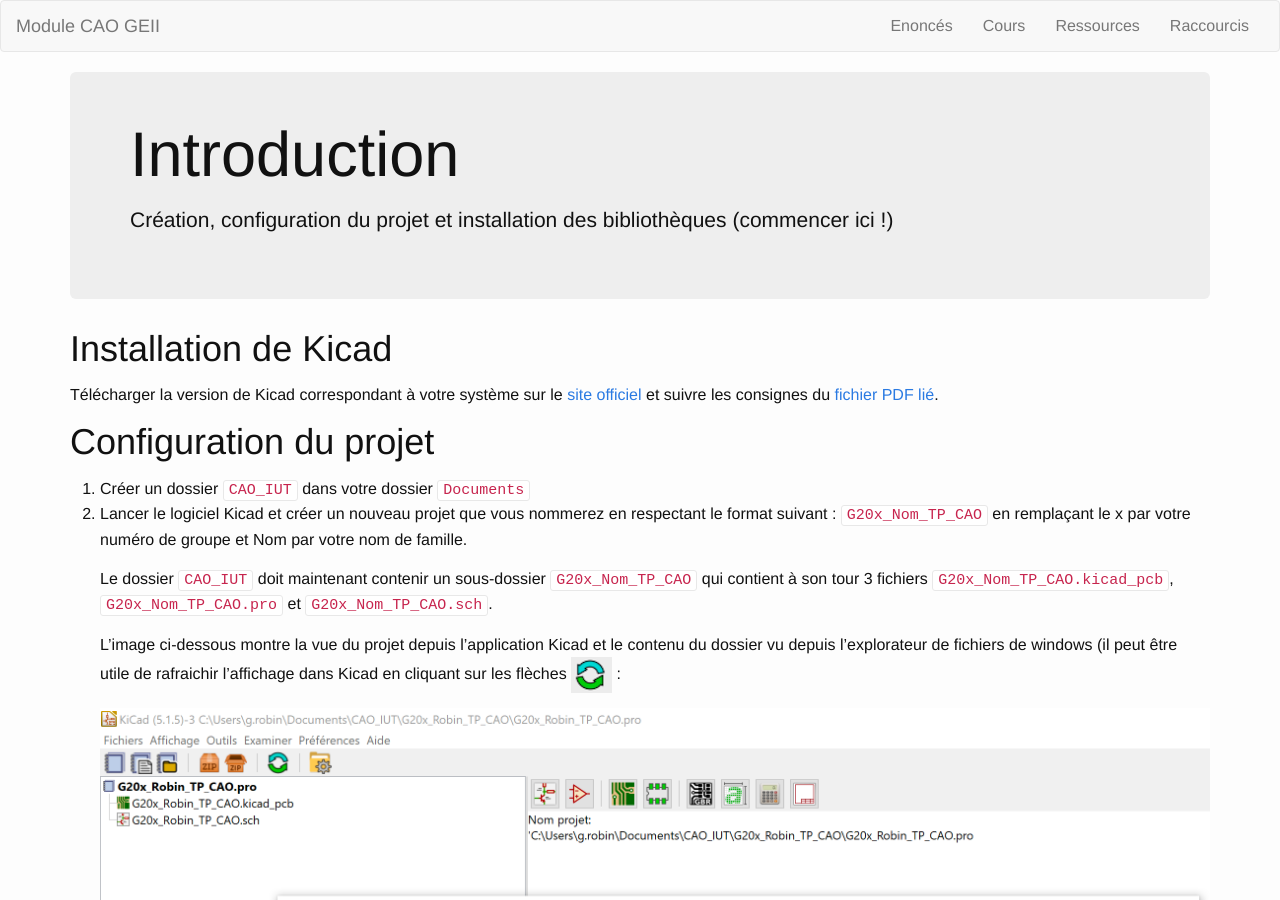
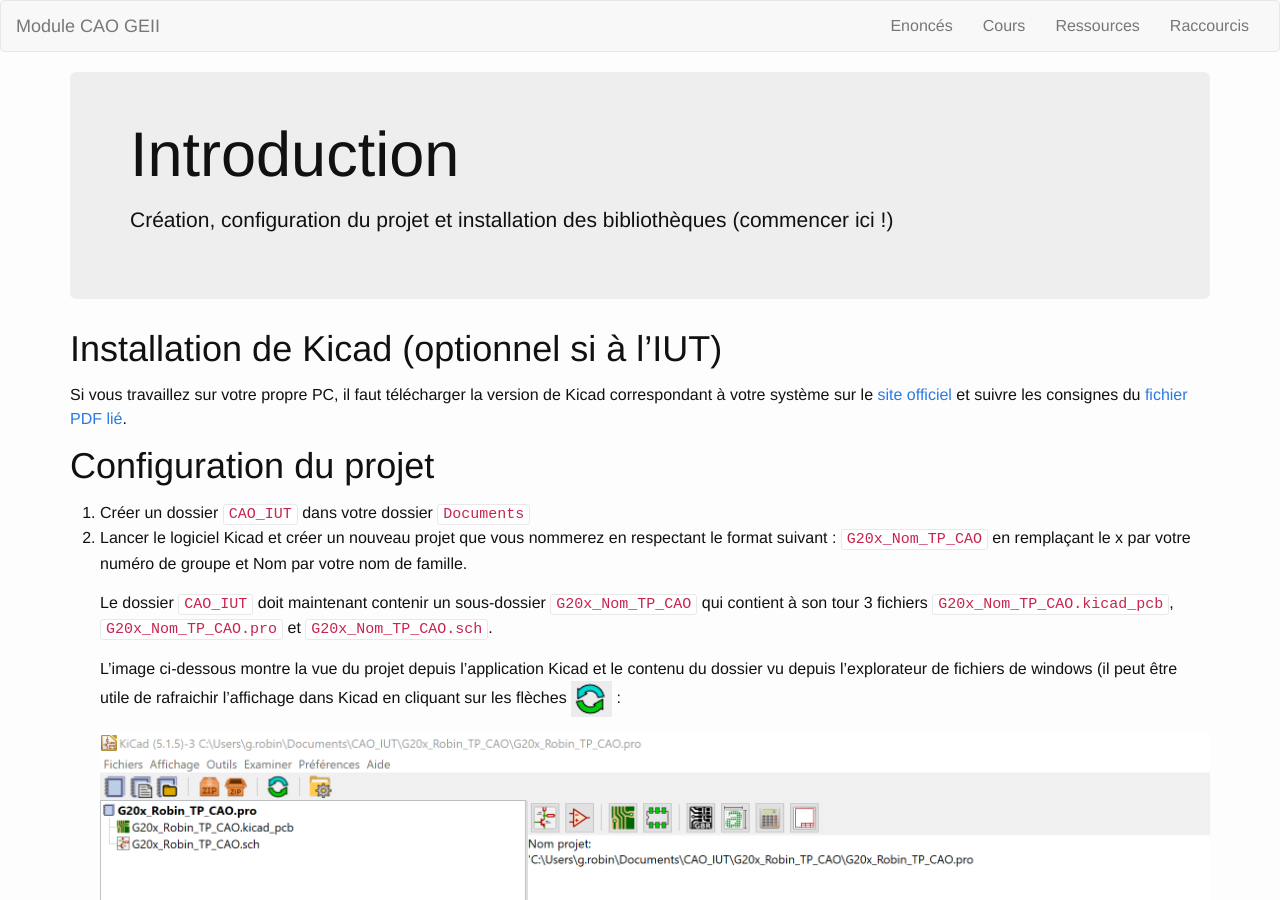
Before and after one commit to geiilyon/cao-geii-lyon, a Jekyll site: the page built from _collection_enonces/tp1.md, in a window 1280 px wide and 900 px high. Built offline with Jekyll 4.4.1, drawn with Linux system fonts in a browser that asks for light colours; nearby versions of some CDN libraries; library files that are not in the unit come from our copies.

Commit message:
Ajout precision sur l'installation si TP fait a l'IUT

```diff
--- a/_collection_enonces/tp1.md
+++ b/_collection_enonces/tp1.md
@@ -4,9 +4,9 @@ layout: page
 excerpt: Création, configuration du projet et installation des bibliothèques (commencer ici !)
 ---
 
-# Installation de Kicad
+# Installation de Kicad (optionnel si à l'IUT)
 
-Télécharger la version de Kicad correspondant à votre système sur le [site officiel](https://www.kicad-pcb.org/download/) et suivre les consignes du [fichier PDF lié]({% include file_link.html file="Installation_KICAD.pdf" %}).
+Si vous travaillez sur votre propre PC, il faut télécharger la version de Kicad correspondant à votre système sur le [site officiel](https://www.kicad-pcb.org/download/) et suivre les consignes du [fichier PDF lié]({% include file_link.html file="Installation_KICAD.pdf" %}).
 
 
 # Configuration du projet
```
